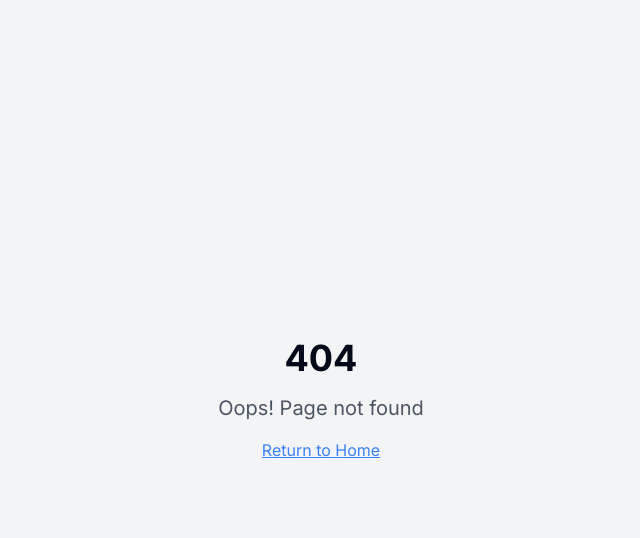
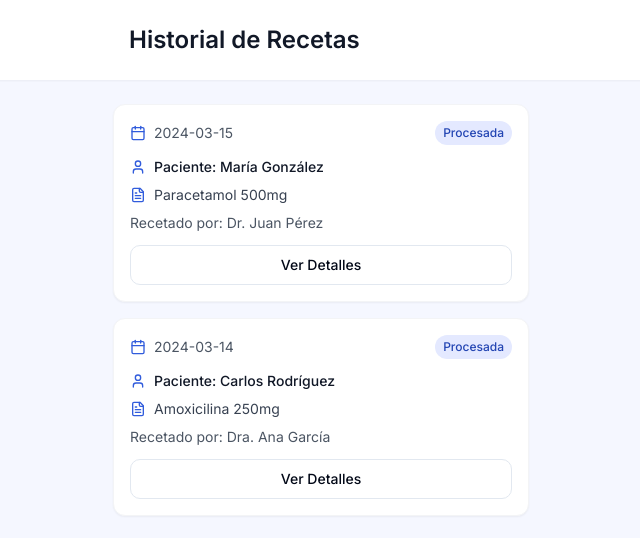
Before and after one commit to BrunoMagris/recipe-scanner-pro, a React (Vite) app: page /history in a window 1280 px wide. Before the commit this address had no page. Shown: the top 538 px of the page, without its empty margins (319-959 px from the left). Built offline with nearby package versions, Linux system fonts and the light colour scheme.

Commit message:
Add prescription history page
This commit adds a new page to display a summary of prescription details, including information about the prescriber and patient.

```diff
--- a/src/App.tsx
+++ b/src/App.tsx
@@ -7,6 +7,7 @@ import { BrowserRouter, Routes, Route } from "react-router-dom";
 import Index from "./pages/Index";
 import Scan from "./pages/Scan";
 import Review from "./pages/Review";
+import History from "./pages/History";
 import NotFound from "./pages/NotFound";
 
 const queryClient = new QueryClient();
@@ -21,6 +22,7 @@ const App = () => (
           <Route path="/" element={<Index />} />
           <Route path="/scan" element={<Scan />} />
           <Route path="/review" element={<Review />} />
+          <Route path="/history" element={<History />} />
           <Route path="*" element={<NotFound />} />
         </Routes>
       </BrowserRouter>
--- /dev/null
+++ b/src/pages/History.tsx
@@ -0,0 +1,87 @@
+
+import { Button } from "@/components/ui/button";
+import { Calendar, User, FileText } from "lucide-react";
+import { useNavigate } from "react-router-dom";
+
+const History = () => {
+  const navigate = useNavigate();
+
+  // Datos de ejemplo - en una implementación real vendrían de una base de datos
+  const prescriptions = [
+    {
+      id: 1,
+      date: "2024-03-15",
+      doctor: "Dr. Juan Pérez",
+      patient: "María González",
+      medicine: "Paracetamol 500mg",
+      status: "Procesada"
+    },
+    {
+      id: 2,
+      date: "2024-03-14",
+      doctor: "Dra. Ana García",
+      patient: "Carlos Rodríguez",
+      medicine: "Amoxicilina 250mg",
+      status: "Procesada"
+    }
+  ];
+
+  return (
+    <div className="min-h-screen bg-medical-50 flex flex-col">
+      {/* Header */}
+      <header className="py-6 px-4 bg-white shadow-sm">
+        <div className="container max-w-md">
+          <h1 className="text-2xl font-semibold text-gray-900">Historial de Recetas</h1>
+        </div>
+      </header>
+
+      {/* Main Content */}
+      <main className="flex-1 container max-w-md py-6 px-4 space-y-4">
+        {prescriptions.map((prescription) => (
+          <div
+            key={prescription.id}
+            className="bg-white rounded-xl p-4 shadow-sm border border-gray-100 space-y-3"
+          >
+            <div className="flex items-center justify-between">
+              <div className="flex items-center space-x-2">
+                <Calendar className="w-4 h-4 text-medical-600" />
+                <span className="text-sm text-gray-600">{prescription.date}</span>
+              </div>
+              <span className="text-xs font-medium px-2 py-1 bg-medical-100 text-medical-700 rounded-full">
+                {prescription.status}
+              </span>
+            </div>
+
+            <div className="space-y-2">
+              <div className="flex items-center space-x-2">
+                <User className="w-4 h-4 text-medical-600" />
+                <span className="text-sm font-medium text-gray-900">
+                  Paciente: {prescription.patient}
+                </span>
+              </div>
+              <div className="flex items-center space-x-2">
+                <FileText className="w-4 h-4 text-medical-600" />
+                <span className="text-sm text-gray-700">
+                  {prescription.medicine}
+                </span>
+              </div>
+              <p className="text-sm text-gray-600">
+                Recetado por: {prescription.doctor}
+              </p>
+            </div>
+
+            <Button
+              variant="outline"
+              className="w-full mt-2"
+              onClick={() => navigate(`/review/${prescription.id}`)}
+            >
+              Ver Detalles
+            </Button>
+          </div>
+        ))}
+      </main>
+    </div>
+  );
+};
+
+export default History;
--- a/src/pages/Index.tsx
+++ b/src/pages/Index.tsx
@@ -1,7 +1,7 @@
 
 import { useState } from "react";
 import { Button } from "@/components/ui/button";
-import { Camera, Info } from "lucide-react";
+import { Camera, Info, History as HistoryIcon } from "lucide-react";
 import { useNavigate } from "react-router-dom";
 
 const Index = () => {
@@ -17,8 +17,16 @@ const Index = () => {
     <div className="min-h-screen bg-medical-50 flex flex-col">
       {/* Header */}
       <header className="py-6 px-4 bg-white shadow-sm">
-        <div className="container max-w-md">
+        <div className="container max-w-md flex items-center justify-between">
           <h1 className="text-2xl font-semibold text-gray-900">Escáner de Recetas</h1>
+          <Button
+            variant="ghost"
+            size="icon"
+            className="rounded-full"
+            onClick={() => navigate("/history")}
+          >
+            <HistoryIcon className="h-5 w-5" />
+          </Button>
         </div>
       </header>
 
--- a/src/pages/Review.tsx
+++ b/src/pages/Review.tsx
@@ -2,7 +2,8 @@
 import { useState } from "react";
 import { Button } from "@/components/ui/button";
 import { Textarea } from "@/components/ui/textarea";
-import { ArrowLeft, Check, RotateCcw } from "lucide-react";
+import { Input } from "@/components/ui/input";
+import { ArrowLeft, Check, RotateCcw, Calendar, User, FileText } from "lucide-react";
 import { useLocation, useNavigate } from "react-router-dom";
 import { toast } from "sonner";
 
@@ -10,9 +11,14 @@ const Review = () => {
   const location = useLocation();
   const navigate = useNavigate();
   const [loading, setLoading] = useState(false);
-  const [recognizedText, setRecognizedText] = useState(
-    "Lorem ipsum dolor sit amet, consectetur adipiscing elit. Sed do eiusmod tempor incididunt ut labore et dolore magna aliqua."
-  );
+  const [prescriptionData, setPrescriptionData] = useState({
+    doctor: "",
+    patient: "",
+    date: new Date().toISOString().split('T')[0],
+    medicine: "",
+    dosage: "",
+    instructions: "",
+  });
 
   const photo = location.state?.photo;
 
@@ -26,7 +32,7 @@ const Review = () => {
     // Simulate API call
     setTimeout(() => {
       toast.success("Receta procesada correctamente");
-      navigate("/");
+      navigate("/history");
     }, 1500);
   };
 
@@ -49,7 +55,7 @@ const Review = () => {
       </header>
 
       {/* Main Content */}
-      <main className="flex-1 container max-w-md py-6 px-4 space-y-6 animate-fadeIn">
+      <main className="flex-1 container max-w-md py-6 px-4 space-y-6 animate-fadeIn overflow-auto">
         {/* Image Preview */}
         <div className="bg-white rounded-xl p-2 shadow-sm">
           <img
@@ -59,17 +65,80 @@ const Review = () => {
           />
         </div>
 
-        {/* Text Recognition Result */}
-        <div className="space-y-2">
-          <label className="text-sm font-medium text-gray-700">
-            Texto Reconocido
-          </label>
-          <Textarea
-            value={recognizedText}
-            onChange={(e) => setRecognizedText(e.target.value)}
-            className="min-h-[200px] bg-white"
-            placeholder="El texto reconocido aparecerá aquí..."
-          />
+        {/* Prescription Details Form */}
+        <div className="space-y-4">
+          <div className="grid grid-cols-2 gap-4">
+            <div className="space-y-2">
+              <label className="text-sm font-medium text-gray-700">
+                Fecha
+              </label>
+              <div className="relative">
+                <Calendar className="absolute left-3 top-2.5 h-4 w-4 text-gray-500" />
+                <Input
+                  type="date"
+                  value={prescriptionData.date}
+                  onChange={(e) => setPrescriptionData(prev => ({...prev, date: e.target.value}))}
+                  className="pl-9"
+                />
+              </div>
+            </div>
+            <div className="space-y-2">
+              <label className="text-sm font-medium text-gray-700">
+                Doctor
+              </label>
+              <div className="relative">
+                <User className="absolute left-3 top-2.5 h-4 w-4 text-gray-500" />
+                <Input
+                  value={prescriptionData.doctor}
+                  onChange={(e) => setPrescriptionData(prev => ({...prev, doctor: e.target.value}))}
+                  placeholder="Nombre del doctor"
+                  className="pl-9"
+                />
+              </div>
+            </div>
+          </div>
+
+          <div className="space-y-2">
+            <label className="text-sm font-medium text-gray-700">
+              Paciente
+            </label>
+            <div className="relative">
+              <User className="absolute left-3 top-2.5 h-4 w-4 text-gray-500" />
+              <Input
+                value={prescriptionData.patient}
+                onChange={(e) => setPrescriptionData(prev => ({...prev, patient: e.target.value}))}
+                placeholder="Nombre del paciente"
+                className="pl-9"
+              />
+            </div>
+          </div>
+
+          <div className="space-y-2">
+            <label className="text-sm font-medium text-gray-700">
+              Medicamento y Dosis
+            </label>
+            <div className="relative">
+              <FileText className="absolute left-3 top-2.5 h-4 w-4 text-gray-500" />
+              <Input
+                value={prescriptionData.medicine}
+                onChange={(e) => setPrescriptionData(prev => ({...prev, medicine: e.target.value}))}
+                placeholder="Ej: Paracetamol 500mg"
+                className="pl-9"
+              />
+            </div>
+          </div>
+
+          <div className="space-y-2">
+            <label className="text-sm font-medium text-gray-700">
+              Instrucciones
+            </label>
+            <Textarea
+              value={prescriptionData.instructions}
+              onChange={(e) => setPrescriptionData(prev => ({...prev, instructions: e.target.value}))}
+              className="min-h-[100px] bg-white"
+              placeholder="Instrucciones de uso..."
+            />
+          </div>
         </div>
 
         {/* Action Buttons */}
```
